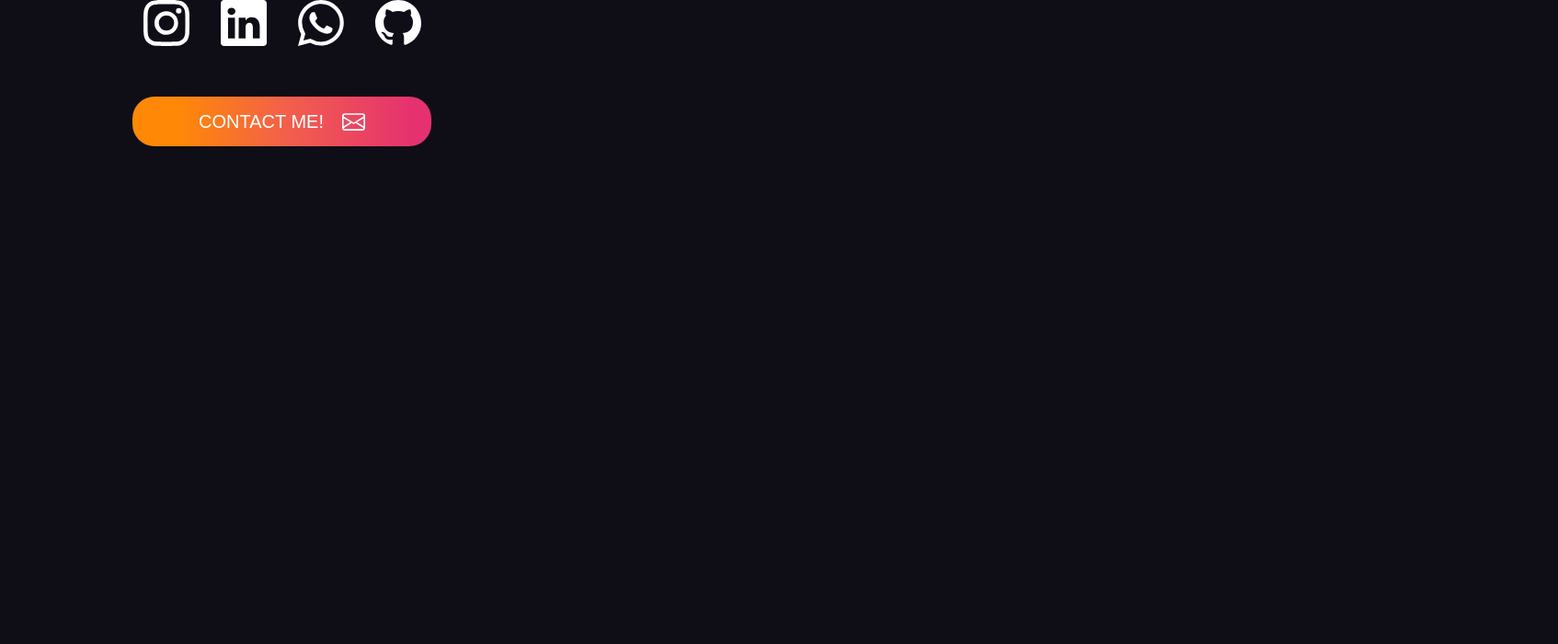
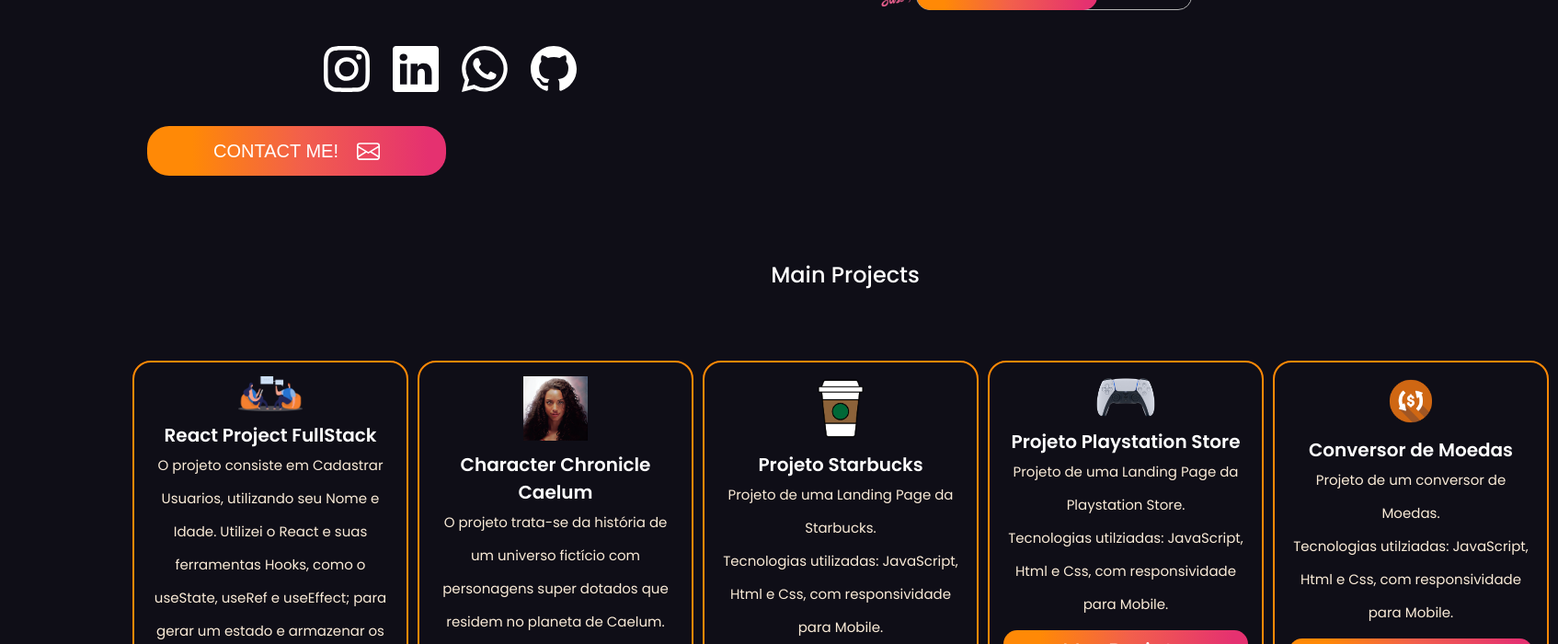
Before and after one commit to MahFelix/my-portfolio, a Next.js app: page / in a window 1280 px wide. Shown: the part 780-1480 px from the top of the page at 92% size, 1694 px wide, since content can reach past the window. Before the commit the page ends 949 px from the top, so only its background shows below. Built offline with nearby package versions, Linux system fonts and the light colour scheme.

Commit message:
✨ feat: Adjust Grid layoult porojects

```diff
--- a/src/app/page.tsx
+++ b/src/app/page.tsx
@@ -7,7 +7,6 @@
 import BodyProjects from '../component/BodyProjects/BodyProjects'
 import "../component/mystacks/mystacks.scss"
 import '../styles/home.scss'
-
 
 
 export default function Home() {
@@ -20,8 +19,6 @@
       <Mystacks />
       <Info />
 
-
-
         <div className="btns">
           <div className="social">
               <SocialBtns />
@@ -31,11 +28,15 @@
           className='btn-primary'
           >
             Contact me!
-
             <EmailIcon />
-            </button>
+          </button>
+          <BodyProjects />
         </div>
 
+
+
     </main>
+
+
   )
 }
--- a/src/component/AboutMe/aboutme.tsx
+++ b/src/component/AboutMe/aboutme.tsx
@@ -25,7 +25,7 @@
                <br></br>
             Meu objetivo é me tornar um programador "Full Stack" altamente qualificado para enfrentar as demandas do mercado de trabalho.
               <br></br> <br></br>
-          Estou ansioso para discutir como poderíamos colaborar. Abaixo, você encontrará detalhes sobre minhas habilidades específicas e alguns projetos que realizei.</h2>
+          Estou ansioso para discutir como poderíamos colaborar. <br></br> <br></br>Abaixo, você encontrará detalhes sobre minhas habilidades específicas e alguns projetos que realizei.</h2>
 
 
 
--- a/src/component/BodyProjects/BodyProjects.scss
+++ b/src/component/BodyProjects/BodyProjects.scss
@@ -55,11 +55,41 @@
 
 @media (min-width: 768px) {
 section {
-  display: none;
+  display: flex;
   width: 100%;
   height: 100%;
   flex-direction: column;
  font-size: 25px;
+ margin-top: 50px;
+
+ p {
+  width: 100%;
+  height: 100%;
+   word-wrap: break-word;
+   justify-content: center;
+   text-align: center;
+ }
+
+.title-Projects {
+  width: 100%;
+ display: flex;
+ align-items: center;
+ justify-content: center;
+ margin-top: 30px;
+}
+
+.Adjust-Cards  {
+  display: flex;
+  flex-direction: row;
+}
+
+}
+
+.card {
+  width: 100%;
+  margin-right: 10px;
+  margin-top: 50px;
+  flex-direction: row;
 }
 
 .card:hover {
@@ -79,8 +109,8 @@
 #adjustable-div  {
   width: 100%;
   height: 100%;
-  min-height: 300px;
-  max-width: 500px;
+
+  min-width: 300px;
   word-wrap: break-word;
 }
 
--- a/src/component/BodyProjects/BodyProjects.tsx
+++ b/src/component/BodyProjects/BodyProjects.tsx
@@ -11,8 +11,12 @@
 
 export default function Projects(){
     return(
-        <section>
+        <section className="Projects">
+            <div className="title-Projects">
           <SectionTitle text= 'Main Projects' />
+          </div>
+
+          <div className="Adjust-Cards">
           <div className="card" id='adjustable-div'>
              <Image src={RP} alt="Minha Imagem"
              width={70}
@@ -86,6 +90,8 @@
                             </p>
                             <a href="https://conversor-moedas-eight.vercel.app/" target="_blank"> Ver Projeto </a>
                         </div>
+
+              </div>
         </section>
     )
 }
--- a/src/component/Popup/Popup.tsx
+++ /dev/null
@@ -1,6 +0,0 @@
-'useclient'
-export function ComponentName(){
-    return(
-        <></>
-    )
-}
--- a/src/component/mystacks/mystacks.tsx
+++ b/src/component/mystacks/mystacks.tsx
@@ -110,7 +110,6 @@
           </div>
           <div/>
         </div>
-           <BodyProjects />
    </div>
   )
 }
--- a/src/component/sectionTitle/sectionTitle.scss
+++ b/src/component/sectionTitle/sectionTitle.scss
@@ -6,6 +6,7 @@
   color: var(--text-primary);
 
   margin-bottom: 20px;
+  margin-top: 10px;
 
   @media (min-width: 768px){
     font-size: 24px;
--- a/src/component/social-btns/social-btns.scss
+++ b/src/component/social-btns/social-btns.scss
@@ -1,8 +1,11 @@
 .social {
+  width: 20px;
   display: flex;
   justify-content: space-around;
-  gap: 34px;
-  margin-bottom: 24px;
+  gap: 25px;
+  margin-top: 10px;
+  margin-left: 13vh;
+  margin-bottom: 15px;
 
     a {
       border-radius: 100%;
--- a/src/styles/home.scss
+++ b/src/styles/home.scss
@@ -1,5 +1,5 @@
 .Container {
-  padding: 20px 15px;
+  padding: 10px 15px 10px 5px;
   display: grid;
 
   justify-items: center;
@@ -9,8 +9,11 @@
     "header"
     "experience"
     "btns"
+    "Projects"
     "infos"
-    "experience-time";
+    "experience-time"
+    ;
+
 
 
 
@@ -34,6 +37,7 @@
       align-items: center;
       gap: 20px;
       justify-content: center;
+      margin-left: 2vh;
 
 
 
@@ -66,10 +70,12 @@
       "header infos"
       "experience experience-time"
       "empty-2 btns"
+
   }
 
   .btn-primary{
     margin-bottom: 10px;
   }
 
+
 }
```
